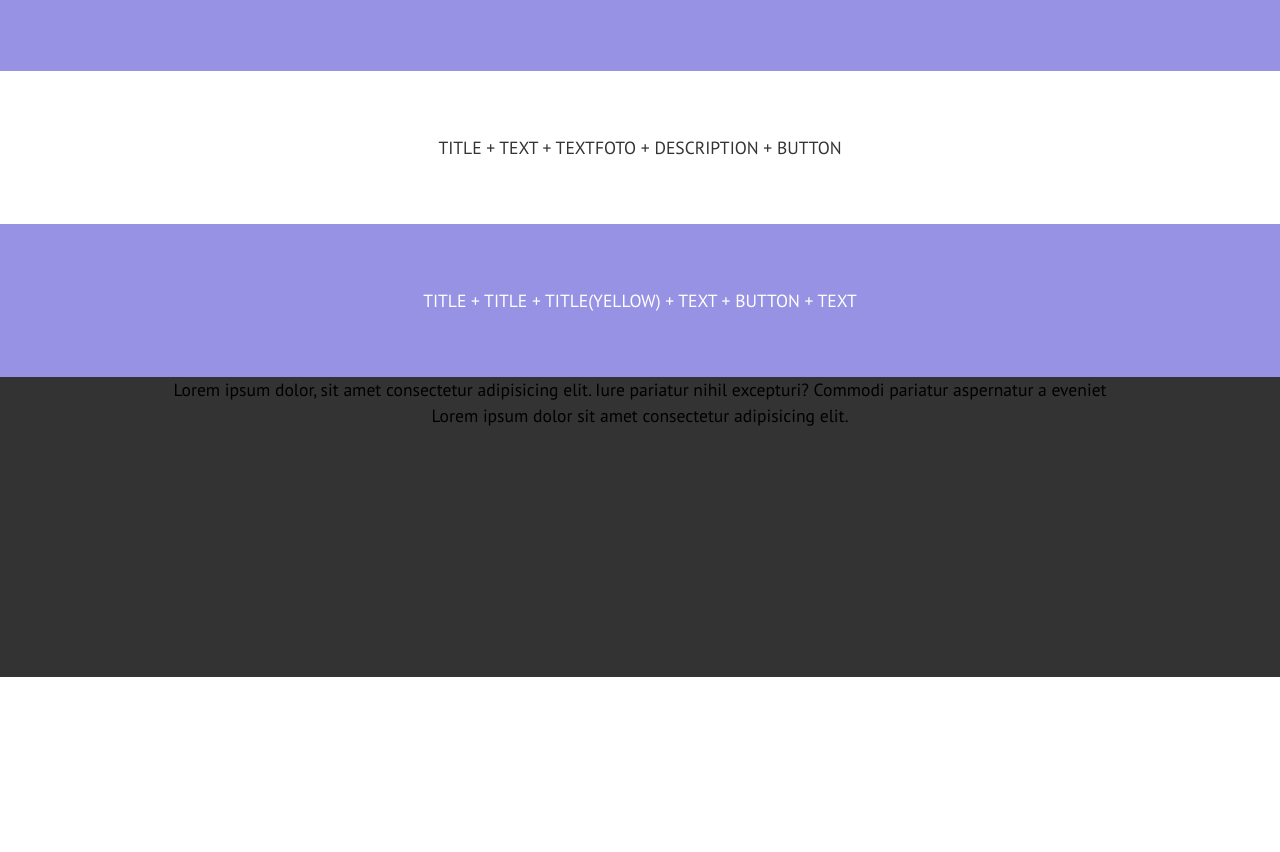
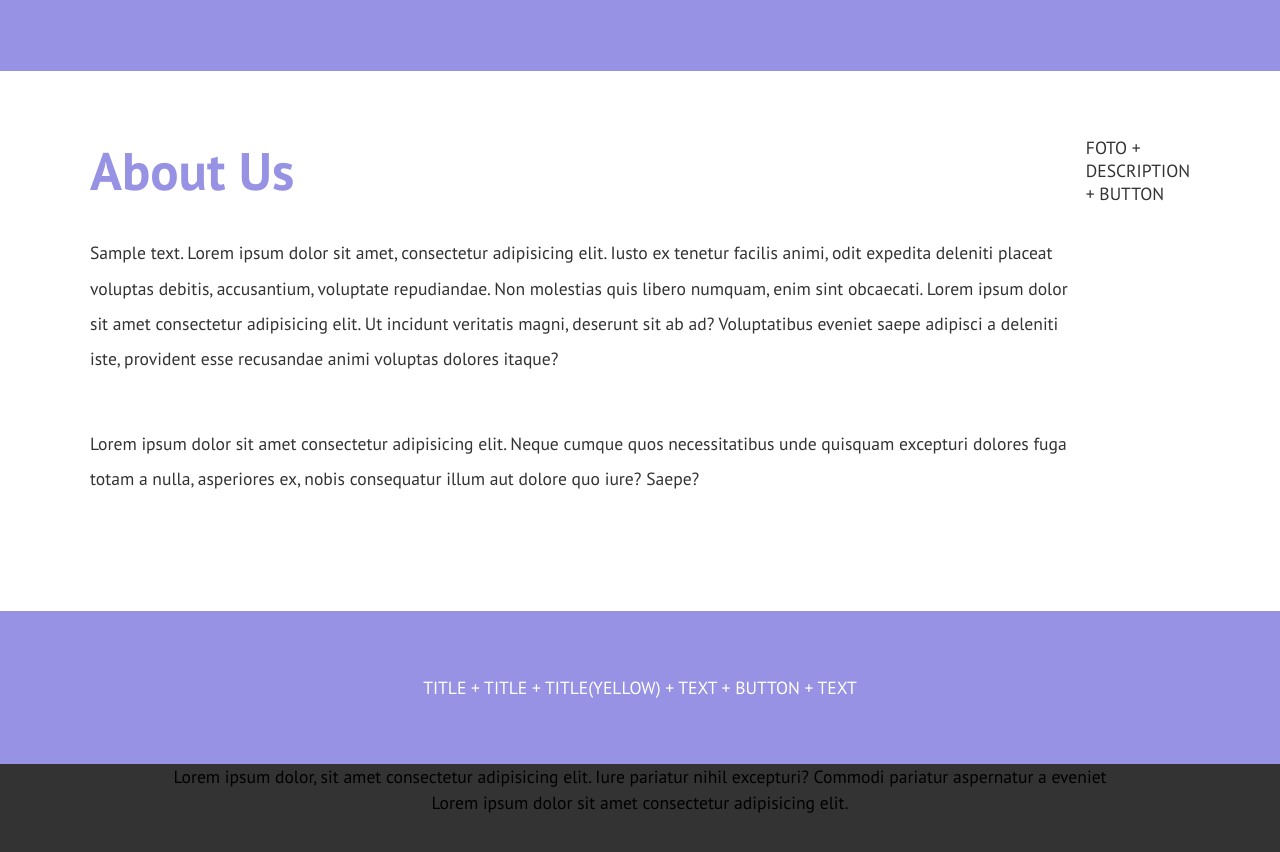
Before and after one commit to CarloSalaris/htmlcss-responsive-layout, a plain HTML site: page index.html in a window 1280 px wide. Shown: the part 4460-5312 px from the top of the page. Before the commit the page ends 5137 px from the top, so only its background shows below. Drawn offline with Linux system fonts and the light colour scheme.

Commit message:
About Us Text block

```diff
--- a/css/style.css
+++ b/css/style.css
@@ -504,6 +504,20 @@ main {
 
 /* ABOUT US */
 
+#about-us >* {
+    text-align: left;
+}
+
+#about-us .text-block h2 {
+    font-size: 3em;
+    margin-bottom: 30px;
+}
+
+#about-us .text-block p {
+    margin-bottom: 50px;
+    line-height: 2;
+}
+
     /* RESPONSIVE TABLET E DESKTOP */
     @media all and (min-width: 480px) {
         #about-us .container {
--- a/index.html
+++ b/index.html
@@ -297,7 +297,19 @@
 
             <div class="container">
 
-                <div>TITLE + TEXT + TEXT</div>
+                <div class="text-block">
+
+                    <h2>About Us</h2>
+
+                    <p>
+                        Sample text. Lorem ipsum dolor sit amet, consectetur adipisicing elit. Iusto ex tenetur facilis animi, odit expedita deleniti placeat voluptas debitis, accusantium, voluptate repudiandae. Non molestias quis libero numquam, enim sint obcaecati. Lorem ipsum dolor sit amet consectetur adipisicing elit. Ut incidunt veritatis magni, deserunt sit ab ad? Voluptatibus eveniet saepe adipisci a deleniti iste, provident esse recusandae animi voluptas dolores itaque?
+
+                    </p>
+
+                    <p>
+                        Lorem ipsum dolor sit amet consectetur adipisicing elit. Neque cumque quos necessitatibus unde quisquam excepturi dolores fuga totam a nulla, asperiores ex, nobis consequatur illum aut dolore quo iure? Saepe?
+                    </p>
+                </div>
 
                 <div>FOTO + DESCRIPTION + BUTTON</div>
 
```
